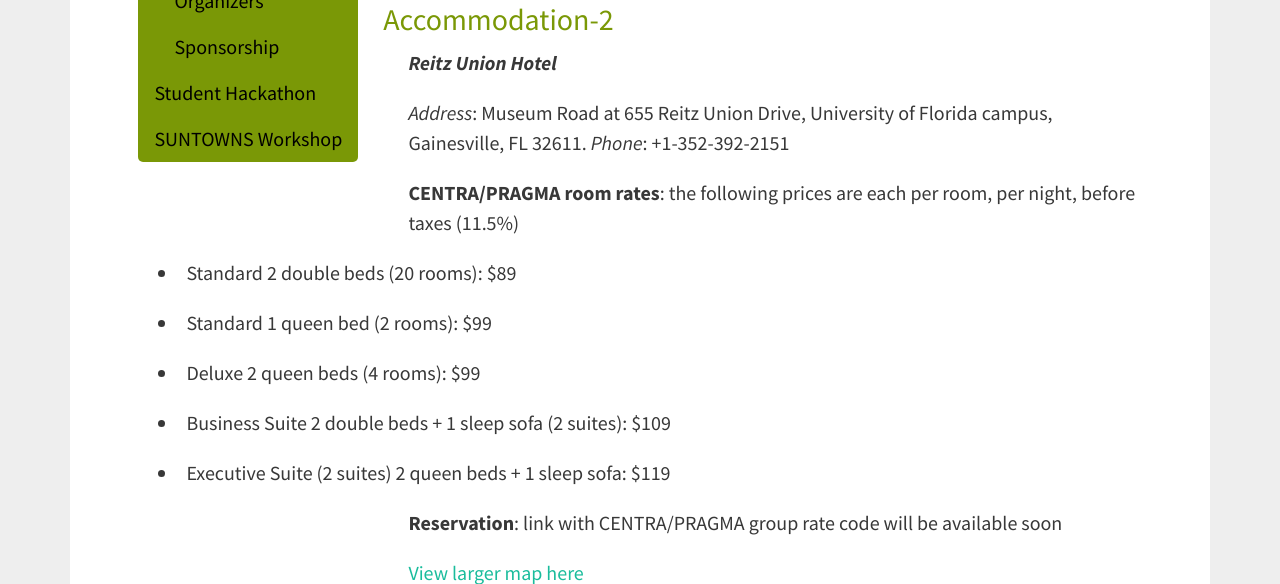
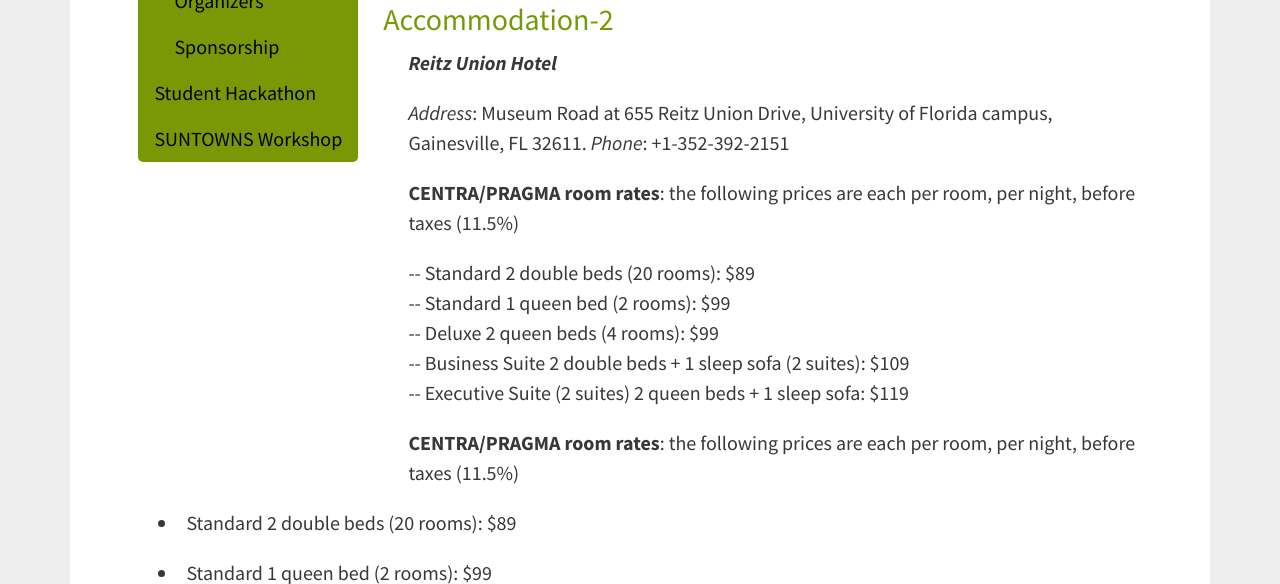
Before and after one commit to hmchou56/centra8, a Jekyll site: the page built from centra2/venue.md, in a window 1280 px wide and 900 px high, scrolled down 819 px, cut to the strip 0-584 px from the top of the window. Built offline with Jekyll 4.4.1, drawn with Linux system fonts in a browser that asks for light colours; nearby versions of some CDN libraries.

```diff
--- a/_includes/venue2017.md
+++ b/_includes/venue2017.md
@@ -16,6 +16,9 @@
 <p style="padding-left: 270px;"><i>Address</i>: Museum Road at 655 Reitz Union Drive, University of Florida campus, Gainesville, FL 32611. <i>Phone</i>: +1-352-392-2151 </p>
 
 <p style="padding-left: 270px;"><strong>CENTRA/PRAGMA room rates</strong>: the following prices are each per room, per night, before taxes (11.5%)</p>
+<p style="padding-left: 270px;">-- Standard 2 double beds (20 rooms): $89<br />-- Standard 1 queen bed (2 rooms): $99<br />-- Deluxe 2 queen beds (4 rooms): $99<br />-- Business Suite 2 double beds + 1 sleep sofa (2 suites): $109<br />-- Executive Suite (2 suites) 2 queen beds + 1 sleep sofa: $119</p>
+
+<p style="padding-left: 270px;"><strong>CENTRA/PRAGMA room rates</strong>: the following prices are each per room, per night, before taxes (11.5%)</p>
 <ul>
 <p style="padding-left: 270px;"><li>Standard 2 double beds (20 rooms): $89 </li></p>
 <p style="padding-left: 270px;"><li>Standard 1 queen bed (2 rooms): $99 </li></p>
```
